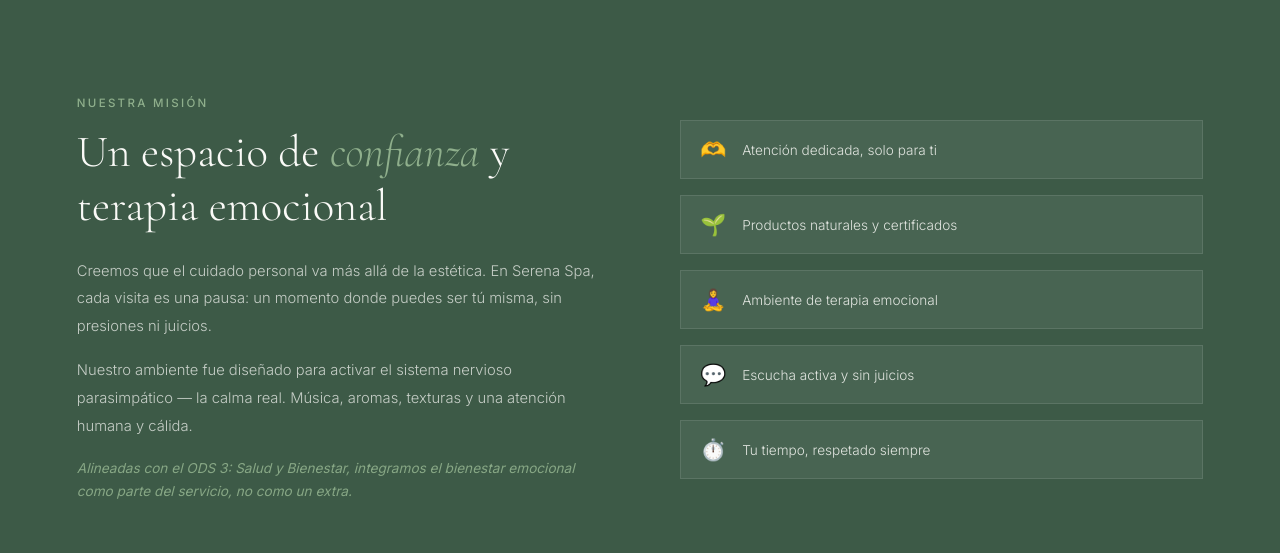
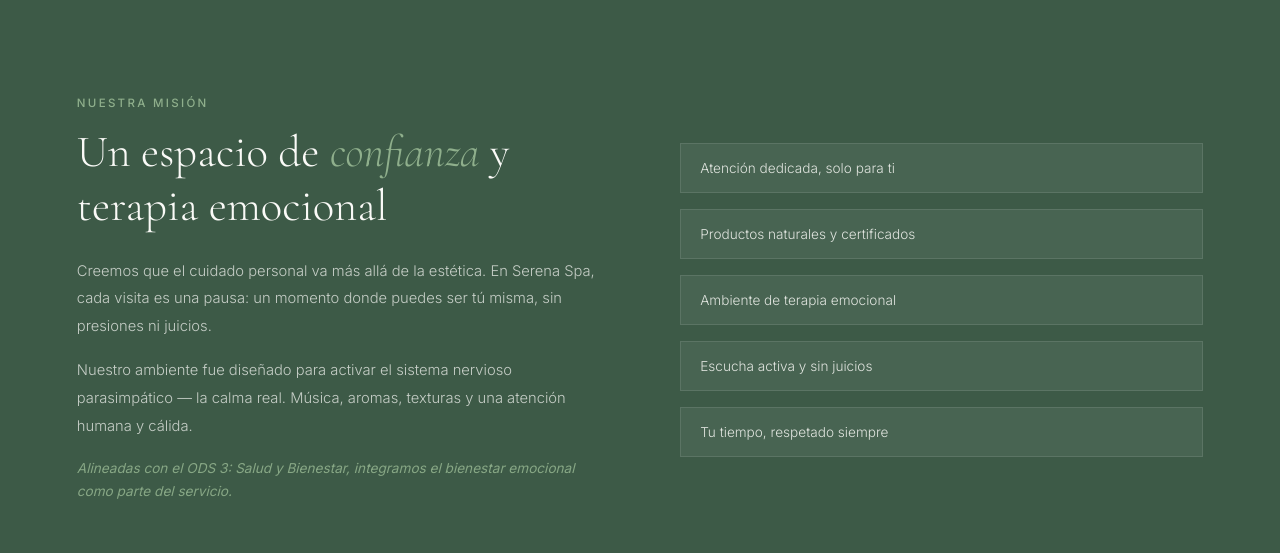
Before and after one commit to byangelina/serenaspa, a React (Vite) app: page / in a window 1280 px wide. Shown: the part 800-1353 px from the top of the page. Built offline with nearby package versions, Linux system fonts and the light colour scheme.

Commit message:
Refactor DIFERENCIADORES and DifItem component

```diff
--- a/src/components/Nosotras.jsx
+++ b/src/components/Nosotras.jsx
@@ -1,14 +1,14 @@
-// Datos de los diferenciadores del spa
+// Diferenciadores del spa (sin iconos, tal como está en tu versión actual)
 const DIFERENCIADORES = [
-  { icono: "🫶", texto: "Atención dedicada, solo para ti" },
-  { icono: "🌱", texto: "Productos naturales y certificados" },
-  { icono: "🧘‍♀️", texto: "Ambiente de terapia emocional" },
-  { icono: "💬", texto: "Escucha activa y sin juicios" },
-  { icono: "⏱️", texto: "Tu tiempo, respetado siempre" }
+  "Atención dedicada, solo para ti",
+  "Productos naturales y certificados",
+  "Ambiente de terapia emocional",
+  "Escucha activa y sin juicios",
+  "Tu tiempo, respetado siempre"
 ]
 
 // Componente reutilizable para cada ítem diferenciador
-function DifItem({ icono, texto }) {
+function DifItem({ texto }) {
   return (
     <div style={{
       display: "flex", alignItems: "center", gap: "1rem",
@@ -16,7 +16,6 @@
       background: "rgba(250,250,247,0.06)",
       border: "1px solid rgba(250,250,247,0.1)"
     }}>
-      <span style={{ fontSize: "1.3rem", flexShrink: 0 }}>{icono}</span>
       <p style={{ fontSize: "0.85rem", fontWeight: 300, color: "rgba(250,250,247,0.85)" }}>
         {texto}
       </p>
@@ -68,14 +67,14 @@
           color: "rgba(143,175,140,0.9)", lineHeight: 1.7
         }}>
           Alineadas con el ODS 3: Salud y Bienestar, integramos el bienestar emocional como
-          parte del servicio, no como un extra.
+          parte del servicio.
         </p>
       </div>
 
       {/* Lista de diferenciadores */}
       <div style={{ display: "flex", flexDirection: "column", gap: "1rem" }}>
         {DIFERENCIADORES.map((d, i) => (
-          <DifItem key={i} icono={d.icono} texto={d.texto} />
+          <DifItem key={i} texto={d} />
         ))}
       </div>
     </section>
```
